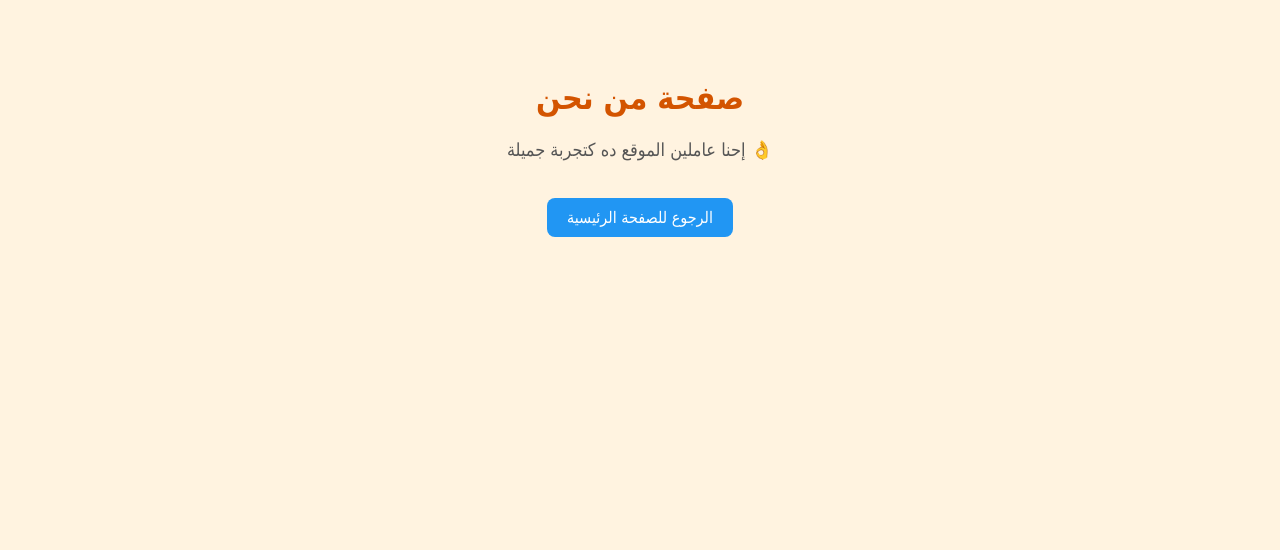
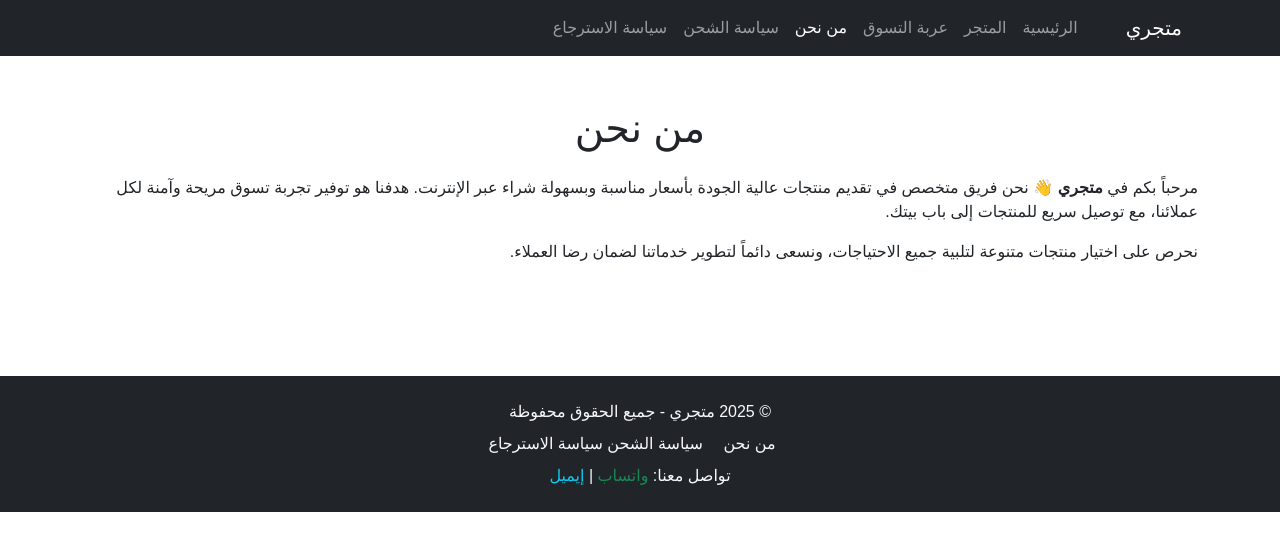
Before and after one commit to rimagamal10/my-website, a plain HTML site: page about.html in a window 1280 px wide. Drawn offline with nearby package versions, Linux system fonts and the light colour scheme.

Commit message:
Update about.html

```diff
--- a/about.html
+++ b/about.html
@@ -1,39 +1,63 @@
 <!DOCTYPE html>
-<html lang="ar">
+<html lang="ar" dir="rtl">
 <head>
   <meta charset="UTF-8">
-  <title>من نحن</title>
-  <style>
-    body {
-      font-family: Tahoma, Arial, sans-serif;
-      background-color: #fff3e0;
-      text-align: center;
-      padding: 50px;
-    }
-    h1 {
-      color: #d35400;
-    }
-    p {
-      font-size: 18px;
-      color: #555;
-    }
-    a {
-      display: inline-block;
-      margin-top: 20px;
-      padding: 10px 20px;
-      background: #2196f3;
-      color: white;
-      text-decoration: none;
-      border-radius: 8px;
-    }
-    a:hover {
-      background: #0b79d0;
-    }
-  </style>
+  <meta name="viewport" content="width=device-width, initial-scale=1.0">
+  <title>من نحن - متجري</title>
+  <link href="https://cdn.jsdelivr.net/npm/bootstrap@5.3.0/dist/css/bootstrap.min.css" rel="stylesheet">
+  <style>body { font-family: "Cairo", sans-serif; }</style>
 </head>
 <body>
-  <h1>صفحة من نحن</h1>
-  <p>إحنا عاملين الموقع ده كتجربة جميلة 👌</p>
-  <a href="index.html">الرجوع للصفحة الرئيسية</a>
+
+  <!-- Navbar -->
+  <nav class="navbar navbar-expand-lg navbar-dark bg-dark">
+    <div class="container">
+      <a class="navbar-brand" href="index.html">متجري</a>
+      <button class="navbar-toggler" type="button" data-bs-toggle="collapse" data-bs-target="#navbarNav"
+        aria-controls="navbarNav" aria-expanded="false" aria-label="Toggle navigation">
+        <span class="navbar-toggler-icon"></span>
+      </button>
+      <div class="collapse navbar-collapse" id="navbarNav">
+        <ul class="navbar-nav ms-auto">
+          <li class="nav-item"><a class="nav-link" href="index.html">الرئيسية</a></li>
+          <li class="nav-item"><a class="nav-link" href="shop.html">المتجر</a></li>
+          <li class="nav-item"><a class="nav-link" href="cart.html">عربة التسوق</a></li>
+          <li class="nav-item"><a class="nav-link active" href="about.html">من نحن</a></li>
+          <li class="nav-item"><a class="nav-link" href="shipping.html">سياسة الشحن</a></li>
+          <li class="nav-item"><a class="nav-link" href="return.html">سياسة الاسترجاع</a></li>
+        </ul>
+      </div>
+    </div>
+  </nav>
+
+  <!-- محتوى من نحن -->
+  <main class="container py-5">
+    <h1 class="mb-4 text-center">من نحن</h1>
+    <p>
+      مرحباً بكم في <strong>متجري</strong> 👋
+      نحن فريق متخصص في تقديم منتجات عالية الجودة بأسعار مناسبة وبسهولة شراء عبر الإنترنت.
+      هدفنا هو توفير تجربة تسوق مريحة وآمنة لكل عملائنا، مع توصيل سريع للمنتجات إلى باب بيتك.
+    </p>
+    <p>
+      نحرص على اختيار منتجات متنوعة لتلبية جميع الاحتياجات، ونسعى دائماً لتطوير خدماتنا لضمان رضا العملاء.
+    </p>
+  </main>
+
+  <!-- Footer -->
+  <footer class="bg-dark text-light py-4 mt-5 text-center">
+    <p class="mb-2">© 2025 متجري - جميع الحقوق محفوظة</p>
+    <p class="mb-2">
+      <a href="about.html" class="text-light text-decoration-none me-3">من نحن</a>
+      <a href="shipping.html" class="text-light text-decoration-none me-3">سياسة الشحن</a>
+      <a href="return.html" class="text-light text-decoration-none">سياسة الاسترجاع</a>
+    </p>
+    <p class="mb-0">
+      تواصل معنا:
+      <a href="https://wa.me/201000000000" class="text-success text-decoration-none" target="_blank">واتساب</a> |
+      <a href="mailto:example@email.com" class="text-info text-decoration-none">إيميل</a>
+    </p>
+  </footer>
+
+  <script src="https://cdn.jsdelivr.net/npm/bootstrap@5.3.0/dist/js/bootstrap.bundle.min.js"></script>
 </body>
 </html>
```
